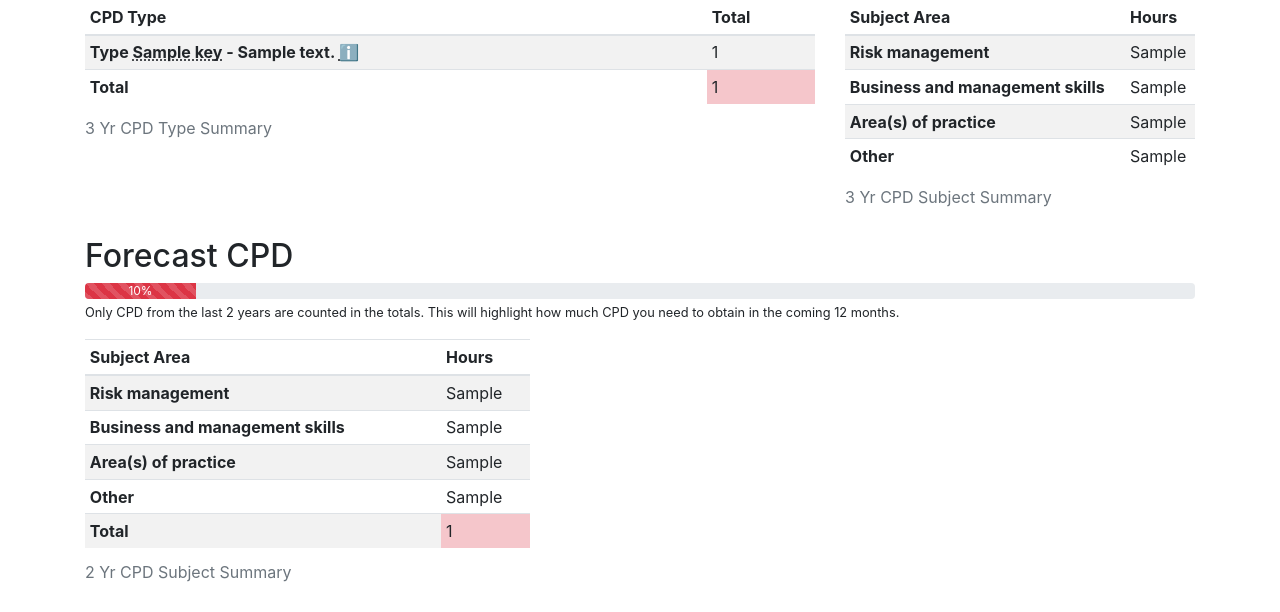
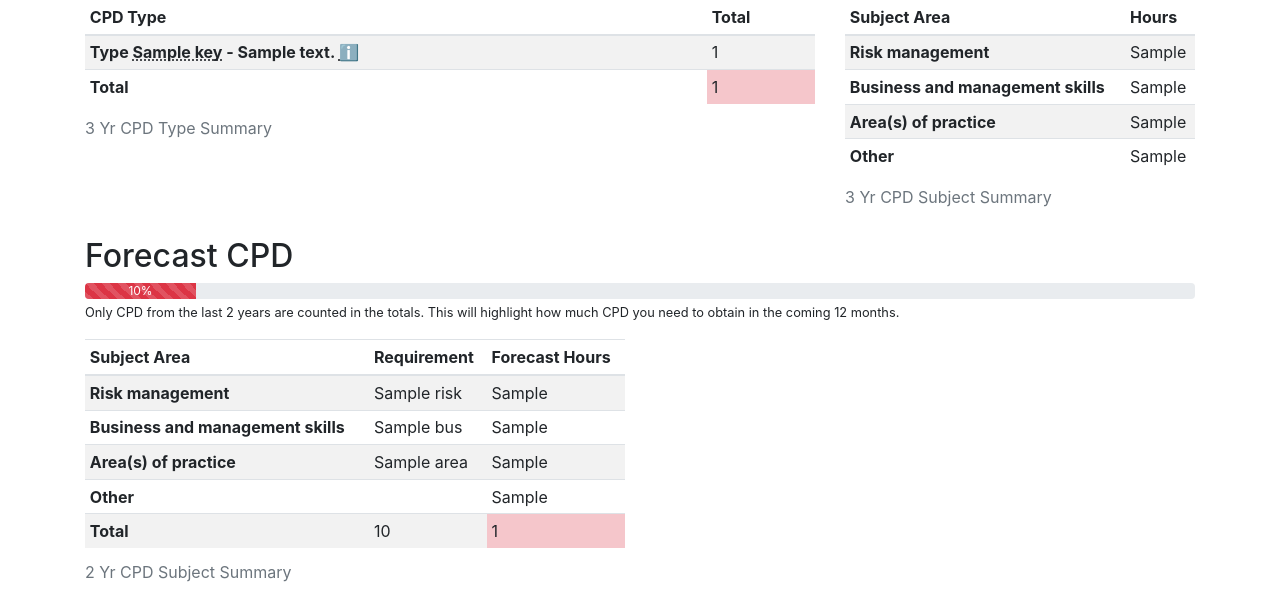
Before and after one commit to aguinane/CPDLog, a Flask app: template cpdlog/templates/summary.html in a window 1280 px wide. Shown: the part 446-1058 px from the top of the page. Run offline with Flask 2, Linux system fonts and the light colour scheme; the template is opened without the code that fills it: most values are stand-ins (such as "Sample title", 1, 10 or a date in 2020); some libraries are stand-ins or nearby versions.

Commit message:
Show required hours

```diff
--- a/cpdlog/templates/summary.html
+++ b/cpdlog/templates/summary.html
@@ -114,41 +114,51 @@
 </p>
 
 <div class="row">
-    <div class="col-5">
+    <div class="col-6">
 
         <table class="table table-sm table-striped">
             <caption>2 Yr CPD Subject Summary</caption>
             <thead>
                 <tr>
                     <th>Subject Area</th>
-                    <th>Hours</th>
+                    <th>Requirement</th>
+                    <th>Forecast Hours</th>
                 </tr>
             </thead>
             <tbody>
                 <tr>
                     <th>Risk management</th>
+                    <td>{{mins.risk}}</td>
                     <td {% if area_summary2.risk_hrs <= mins.risk %}class="table-danger" {% endif %}>
                         {{ area_summary2.risk_hrs }}</td>
+
                 </tr>
                 <tr>
                     <th>Business and management skills</th>
+                    <td>{{mins.bus}}</td>
                     <td {% if area_summary2.business_hrs <= mins.bus %}class="table-danger" {% endif %}>
                         {{ area_summary2.business_hrs }}</td>
+
                 </tr>
                 <tr>
                     <th>Area(s) of practice</th>
+                    <td>{{mins.area}}</td>
                     <td {% if area_summary2.practice_hrs <= mins.area %}class="table-danger" {% endif %}>
                         {{ area_summary2.practice_hrs }}</td>
+
                 </tr>
                 <tr>
                     <th>Other</th>
+                    <td></td>
                     <td>{{ area_summary2.other_hrs }}</td>
                 </tr>
                 <tr>
                     <th>Total</th>
+                    <td>{{mins.total}}</td>
                     <td {% if area_summary2.total_hrs <= mins.total %}class="table-danger" {% endif %}>
                         {{ area_summary2.total_hrs }}
                     </td>
+
                 </tr>
             </tbody>
         </table>
```
